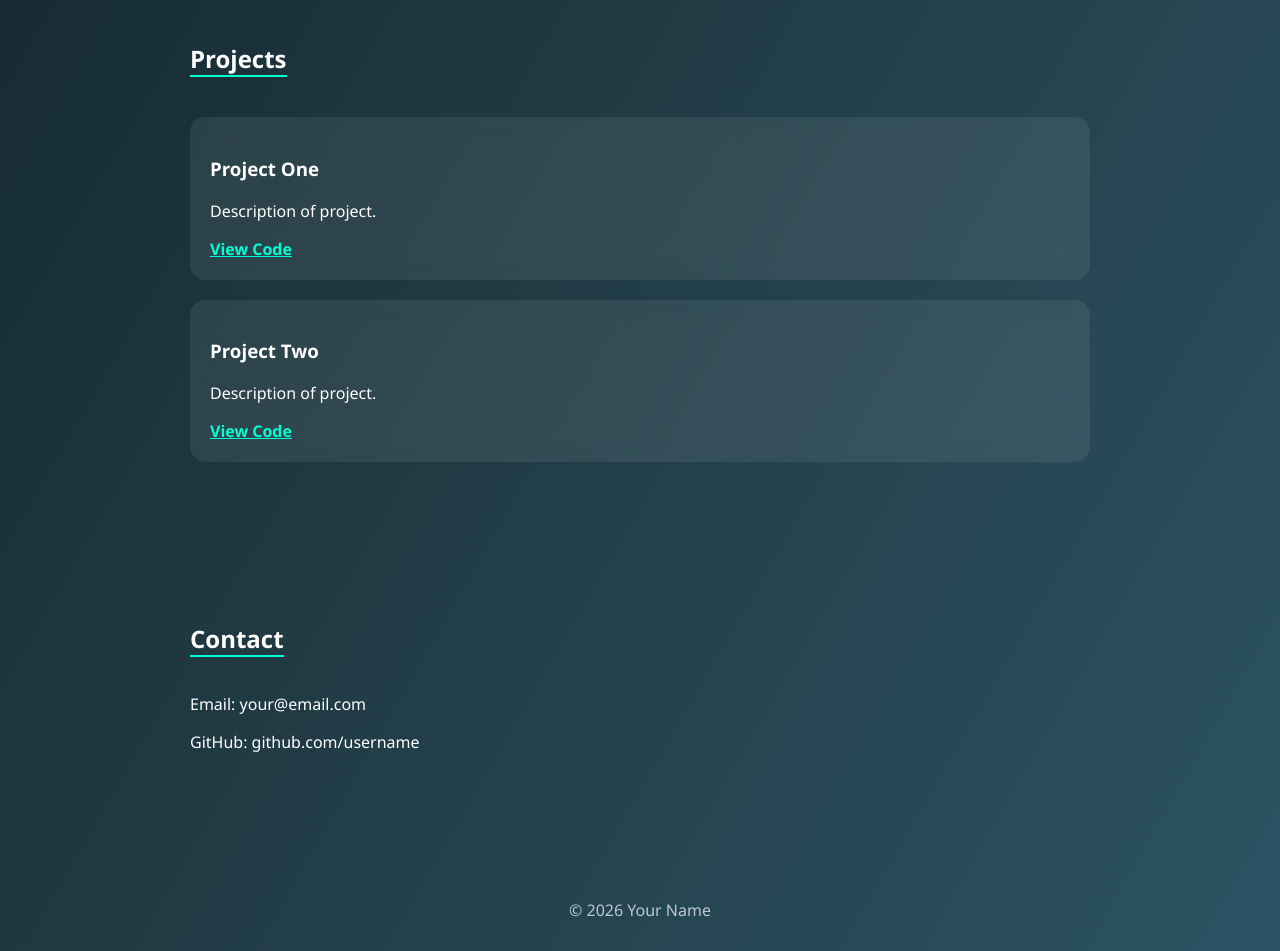
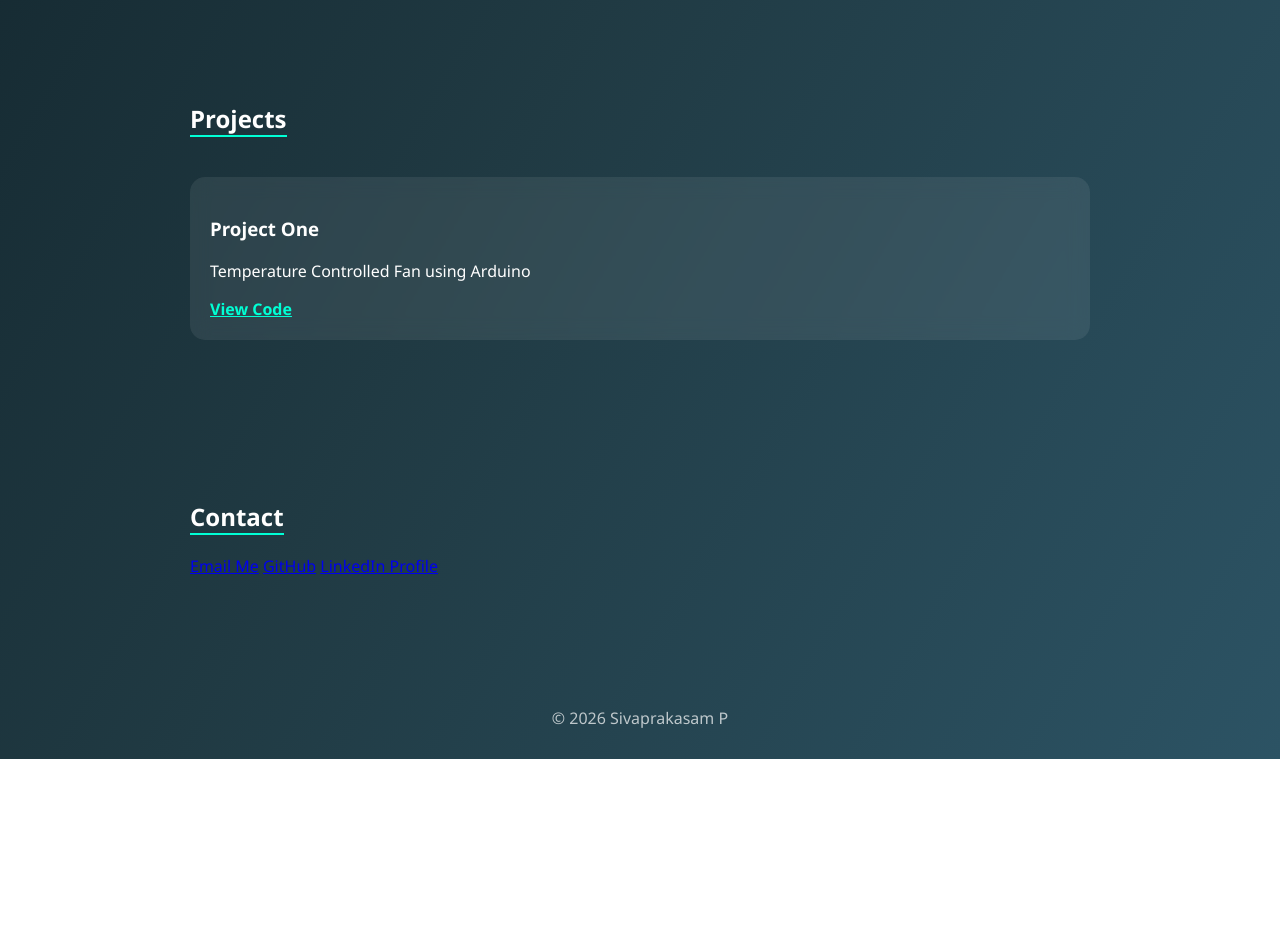
Before and after one commit to sivaprakasam007/portfolio, a plain HTML site: page index.html in a window 1280 px wide. Shown: the part 875-1826 px from the top of the page. After the commit the page ends 1634 px from the top, so only its background shows below. Drawn offline with Linux system fonts and the light colour scheme.

Commit message:
Update index.html

```diff
--- a/index.html
+++ b/index.html
@@ -8,7 +8,7 @@
 <body>
 
 <header>
-    <h1>Your Name</h1>
+    <h1>Sivaprakasam P</h1>
     <p class="typing"></p>
 </header>
 
@@ -22,6 +22,7 @@
 <section id="about" class="reveal">
     <h2>About Me</h2>
     <p>I am a passionate developer who loves building clean and creative applications.</p>
+    <p>I am currently pursuing my third year of an Integrated M.Tech in Software Engineering at VIT Vellore, focused on developing scalable software solutions and enhancing my expertise in modern technologies.</p>
 </section>
 
 <section id="skills" class="reveal">
@@ -41,25 +42,24 @@
 
     <div class="card">
         <h3>Project One</h3>
-        <p>Description of project.</p>
-        <a href="#">View Code</a>
+        <p>Temperature Controlled Fan using Arduino</p>
+        <a href="https://github.com/sivaprakasam007/IOT-project.git">View Code</a>
     </div>
 
-    <div class="card">
-        <h3>Project Two</h3>
-        <p>Description of project.</p>
-        <a href="#">View Code</a>
-    </div>
+
 </section>
 
 <section id="contact" class="reveal">
     <h2>Contact</h2>
-    <p>Email: your@email.com</p>
-    <p>GitHub: github.com/username</p>
+    <div class="contact-links">
+    <a href="mailto:siva4bala9@email.com" class="contact-btn email">Email Me</a>
+    <a href="https://github.com/sivaprakasam007" target="_blank" class="contact-btn github">GitHub</a>
+    <a href="https://www.linkedin.com/in/sivaprakasam-p-489549257/" target="_blank" class="btn">LinkedIn Profile</a>
+</div>
 </section>
 
 <footer>
-    © 2026 Your Name
+    © 2026 Sivaprakasam P
 </footer>
 
 <script src="script.js"></script>
```
